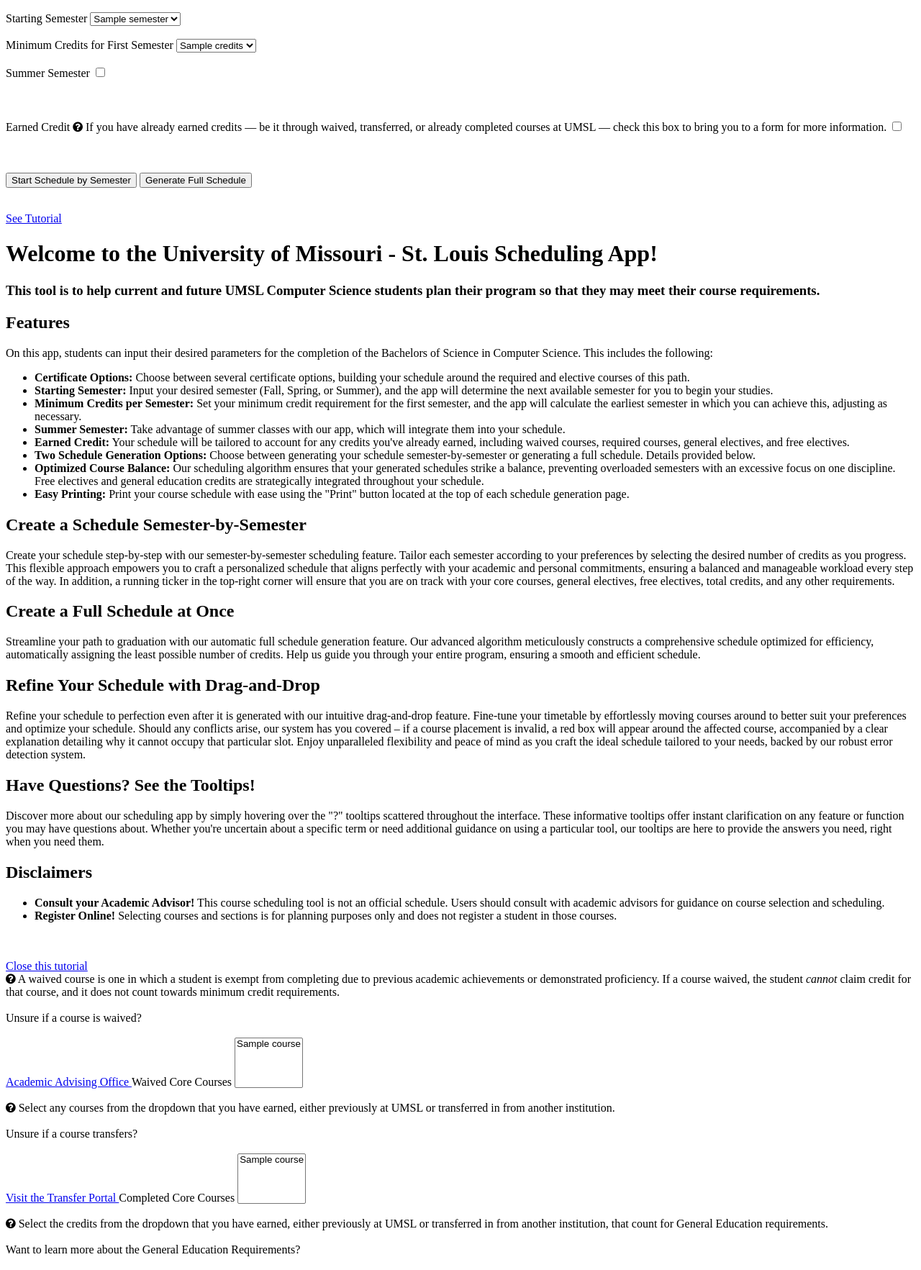
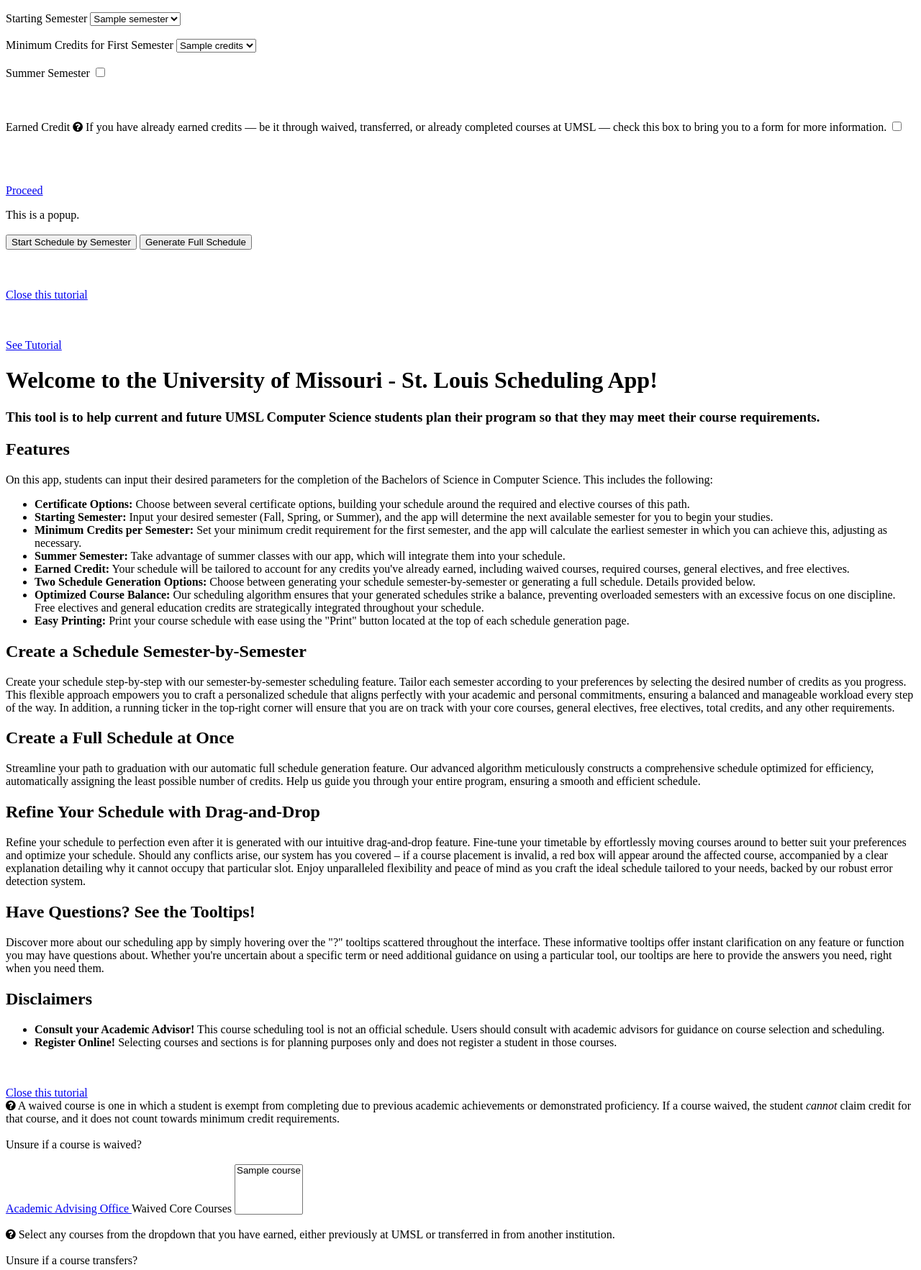
Before and after one commit to patrick-jennewein/UMSL_Course_Scheduler, a Flask app: template app/templates/home_page.html in a window 1280 px wide. Shown: the part 582-2347 px from the top of the page at 72% size. Run offline with Flask 3, Linux system fonts and the light colour scheme; the template is opened without the code that fills it: most values are stand-ins (such as "Sample title", 1, 10 or a date in 2020).

Commit message:
Popup is created on the cover page.

```diff
--- a/app/templates/home_page.html
+++ b/app/templates/home_page.html
@@ -35,8 +35,6 @@
                     <option value="BSDataScience">B.S. in Data Science and Analysis</option>
                 </select>
                 <br><br>
-
-
 
                 <!-- Select certificate option -->
                 <label for="certificate">
@@ -115,30 +113,34 @@
                 <input type="checkbox" id="has_credits" name="include_credits" onclick="handleEarnedCreditCheckboxClick(this)"><br>
                 <br><br><br>
 
-                <!-- hidden variables -->
-                <input type="hidden" name="course_schedule" value="{{ course_schedule }}">
-                <input type="hidden" name="semester_number" value="{{ semester_number }}">
-                <input type="hidden" name="min_3000_course" value="{{ min_3000_course }}">
-                <input type="hidden" name="include_summer" value="{{ include_summer }}">
-                <input type="hidden" id="json_required_courses" name="json_required_courses"
-                    value="{{ json_required_courses }}">
-                <input type="hidden" name="num_3000_replaced_by_cert_core" value="{{ num_3000_replaced_by_cert_core }}">
-                <input type="hidden" name="cert_elective_courses_still_needed"
-                    value="{{ cert_elective_courses_still_needed }}">
-                <input type="hidden" name="elective_courses" value="{{ elective_courses }}">
-                <input type="hidden" name="gen_ed_credits_still_needed" value="{{ gen_ed_credits_still_needed }}">
-                <input type="hidden" name="first_semester" value="{{ first_semester }}">
-                <input type="hidden" name="minimum_summer_credits" value="{{ minimum_summer_credits }}">
-                <input type="hidden" name="semester_years" value="{{ semester_years }}">
-                <input type="hidden" name="required_courses_tuple" value = "{{ required_courses_tuple }}">
-                <input type="hidden" id="selected_certificates" name="selected_certificates" value="{{ selected_certificates }}">
+                <!-- Choose Optional Courses-->
+                <div class = "help">
+                    <a href="javascript:void(0)"
+                       onclick="document.getElementById('light').style.display='block';
+                       document.getElementById('fade').style.display='block'">
+                        <p>Proceed</p>
+                    </a>
+                    <div id="light" class="tutorial_popup">
+                        This is a popup.
+                        <br><br>
+                        <!-- submit buttons-->
+                        <div class = "buttons">
+                            <input type="submit" id="single_semester_submit" name="single_semester" value="Start Schedule by Semester">
+                            <input type="submit" id="complete_schedule_submit" name="generate_complete_schedule" value="Generate Full Schedule">
+                        </div>
+                        <br>
+                        <br><br>
+                        <div class = "close">
+                            <a href="javascript:void(0)" onclick="document.getElementById('light').style.display='none';
+                            document.getElementById('fade').style.display='none'">
+                                Close this tutorial
+                            </a>
+                        </div>
+                    </div>
+                    <div id="fade" class="black_overlay"></div>
+                </div>
+                <br><br>
 
-                <!-- submit buttons-->
-                <div class = "buttons">
-                    <input type="submit" id="single_semester_submit" name="single_semester" value="Start Schedule by Semester">
-                    <input type="submit" id="complete_schedule_submit" name="generate_complete_schedule" value="Generate Full Schedule">
-                </div>
-                <br>
 
                 <!-- Tutorial -->
                 <div class = "help">
@@ -221,6 +223,24 @@
                     <div id="fade" class="black_overlay"></div>
 
                 </div>
+
+                <!-- hidden variables -->
+                <input type="hidden" name="course_schedule" value="{{ course_schedule }}">
+                <input type="hidden" name="semester_number" value="{{ semester_number }}">
+                <input type="hidden" name="min_3000_course" value="{{ min_3000_course }}">
+                <input type="hidden" name="include_summer" value="{{ include_summer }}">
+                <input type="hidden" id="json_required_courses" name="json_required_courses"
+                    value="{{ json_required_courses }}">
+                <input type="hidden" name="num_3000_replaced_by_cert_core" value="{{ num_3000_replaced_by_cert_core }}">
+                <input type="hidden" name="cert_elective_courses_still_needed"
+                    value="{{ cert_elective_courses_still_needed }}">
+                <input type="hidden" name="elective_courses" value="{{ elective_courses }}">
+                <input type="hidden" name="gen_ed_credits_still_needed" value="{{ gen_ed_credits_still_needed }}">
+                <input type="hidden" name="first_semester" value="{{ first_semester }}">
+                <input type="hidden" name="minimum_summer_credits" value="{{ minimum_summer_credits }}">
+                <input type="hidden" name="semester_years" value="{{ semester_years }}">
+                <input type="hidden" name="required_courses_tuple" value = "{{ required_courses_tuple }}">
+                <input type="hidden" id="selected_certificates" name="selected_certificates" value="{{ selected_certificates }}">
 
             </div>
             <div class="second-form" id = "form-container-2">
```
